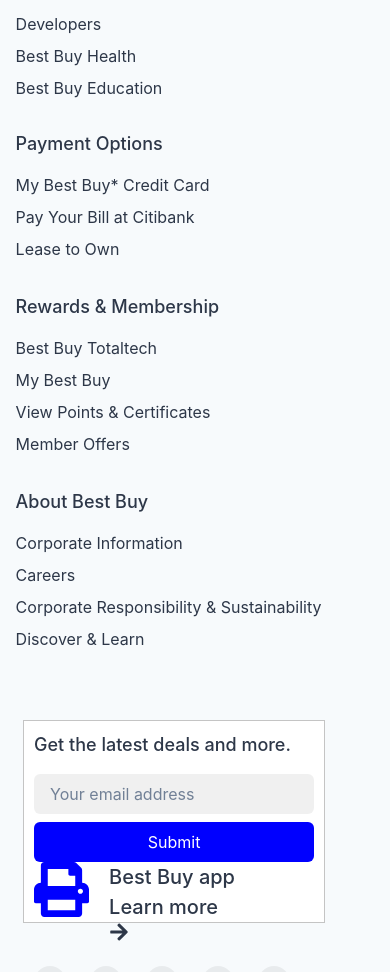
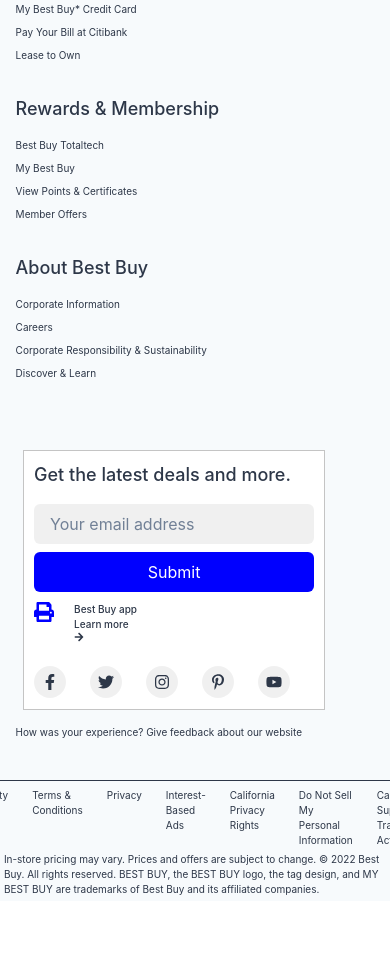
Before and after one commit to PreetS123/BestBuy, a React (Create React App) app in the folder app/: page / in a window 390 px wide. Shown: the part 6740-7712 px from the top of the page. After the commit the page ends 7641 px from the top, so only its background shows below. Built offline with nearby package versions, Linux system fonts and the light colour scheme.

Commit message:
footer-responsiveness-done

```diff
--- a/app/src/Components/Footer.jsx
+++ b/app/src/Components/Footer.jsx
@@ -60,8 +60,13 @@
       bg={useColorModeValue("gray.50", "gray.900")}
       color={useColorModeValue("gray.700", "gray.200")}
     >
-
-      <Container as={Stack} p='4%' maxW={"10xl"} py={10} borderTop={'1px solid'}>
+      <Container
+        as={Stack}
+        p="4%"
+        maxW={"10xl"}
+        py={10}
+        borderTop={"1px solid"}
+      >
         <SimpleGrid
           templateColumns={{ sm: "1fr 1fr", md: "4fr 2fr" }}
           spacing={8}
@@ -71,6 +76,7 @@
               marginBottom={"30px"}
               templateColumns={{ sm: "1fr 1fr", md: "1fr 1fr 1fr" }}
               spacing={8}
+              fontSize={{ base: 10, md: 14, lg: 16 }}
             >
               <Stack align={"flex-start"}>
                 <ListHeader>Order & Purchases</ListHeader>
@@ -105,6 +111,7 @@
               marginBottom={"30px"}
               templateColumns={{ sm: "1fr 1fr", md: "1fr 1fr 1fr" }}
               spacing={8}
+              fontSize={{ base: 10, md: 14, lg: 16 }}
             >
               <Stack align={"flex-start"}>
                 <ListHeader>Payment Options</ListHeader>
@@ -131,6 +138,7 @@
             </SimpleGrid>
           </Box>
           <Stack
+            h='fit-content'
             align={"flex-start"}
             p="2%"
             bg={useColorModeValue("white.500", "white.300")}
@@ -142,9 +150,10 @@
               justifyContent="space-around"
               bg={useColorModeValue("white", "white")}
               border="1px solid rgb(196,196,196)"
+              gap='10px'
             >
-              <Stack  direction={"column"}>
-                <ListHeader>Get the latest deals and more.</ListHeader>
+              <Stack direction={"column"}>
+                <ListHeader fontSize={{base:10,md:14,lg:16}}>Get the latest deals and more.</ListHeader>
                 <Box>
                   <Input
                     placeholder={"Your email address"}
@@ -169,29 +178,47 @@
               </Stack>
               <Stack spacing={6}>
                 <Flex>
-                  <Box fontSize={"55px"} marginRight="20px" color={"blue"}>
+                  <Box fontSize={{base:20,md:34,lg:46}} marginRight="20px" color={"blue"}>
                     {/* <Logo  /> */}
-                    <FaPrint />
+                    <FaPrint width={'16px'} />
                   </Box>
-                  <Text fontSize={"xl"} fontWeight="500">
+                  <Text fontSize={{base:10,md:14,lg:16}} fontWeight="500">
                     Best Buy app <br />
-                   <Link to='#'> Learn more <FaArrowRight/></Link>
+                    <Link to="#">
+                      {" "}
+                      Learn more <FaArrowRight />
+                    </Link>
                   </Text>
                 </Flex>
                 <Stack direction={"row"} spacing={6}>
-                  <SocialButton label={"Facebook"} href={"https://www.facebook.com/bestbuy"}>
+                  <SocialButton
+                    label={"Facebook"}
+                    href={"https://www.facebook.com/bestbuy"}
+                  >
                     <FaFacebookF />
                   </SocialButton>
-                  <SocialButton label={"Twitter"} href={"https://twitter.com/BestBuy"}>
+                  <SocialButton
+                    label={"Twitter"}
+                    href={"https://twitter.com/BestBuy"}
+                  >
                     <FaTwitter />
                   </SocialButton>
-                  <SocialButton label={"Instagram"} href={"https://www.instagram.com/bestbuy/"}>
+                  <SocialButton
+                    label={"Instagram"}
+                    href={"https://www.instagram.com/bestbuy/"}
+                  >
                     <FaInstagram />
                   </SocialButton>
-                  <SocialButton label={"Printerest"} href={"https://in.pinterest.com/bestbuy/"}>
+                  <SocialButton
+                    label={"Printerest"}
+                    href={"https://in.pinterest.com/bestbuy/"}
+                  >
                     <FaPinterestP />
                   </SocialButton>
-                  <SocialButton label={"YouTube"} href={"https://www.youtube.com/user/bestbuy"}>
+                  <SocialButton
+                    label={"YouTube"}
+                    href={"https://www.youtube.com/user/bestbuy"}
+                  >
                     <FaYoutube />
                   </SocialButton>
                 </Stack>
@@ -199,38 +226,45 @@
             </Flex>
           </Stack>
         </SimpleGrid>
-        <Text>
+        <Text fontSize={{base:10,md:14,lg:16}}>
           How was your experience?{" "}
           <Link to="#">Give feedback about our website</Link>
         </Text>
       </Container>
 
       <Box
-      borderTop={'1px solid'}
-      bg={useColorModeValue('gray.50', 'gray.900')}
-      color={useColorModeValue('gray.700', 'gray.200')}
-      p={'1%'}>
+        borderTop={"1px solid"}
+        bg={useColorModeValue("gray.50", "gray.900")}
+        color={useColorModeValue("gray.700", "gray.200")}
+        p={"1%"}
+      >
         <Container
           as={Stack}
-        maxW={'10xl'}
+          maxW={"10xl"}
           py={4}
-        p='1%'
-        direction={{ base: 'column', md: 'row' }}
+          p="1%"
+          direction={{ base: "column", md: "row" }}
           spacing={4}
-        justify={{ base: 'space-around', md: 'space-between' }}
-        align={{ base: 'center', md: 'center' }}>
-        <Stack direction={'row'} spacing={6}>
-          <Link href={'#'}>Accessibility</Link>
-          <Link href={'#'}>Terms & Conditions</Link>
-          <Link href={'#'}>Privacy</Link>
-          <Link href={'#'}>Interest-Based Ads</Link>
-          <Link href={'#'}>California Privacy Rights</Link>
-          <Link href={'#'}>Do Not Sell My Personal Information</Link>
-          <Link href={'#'}>California Supply Chain Transparancy Act </Link>
+          justify={{ base: "space-around", md: "space-between" }}
+          align={{ base: "center", md: "center" }}
+          fontSize={{ base: 10, md: 14, lg: 16 }}
+        >
+          <Stack direction={"row"} spacing={6}>
+            <Link href={"#"}>Accessibility</Link>
+            <Link href={"#"}>Terms & Conditions</Link>
+            <Link href={"#"}>Privacy</Link>
+            <Link href={"#"}>Interest-Based Ads</Link>
+            <Link href={"#"}>California Privacy Rights</Link>
+            <Link href={"#"}>Do Not Sell My Personal Information</Link>
+            <Link href={"#"}>California Supply Chain Transparancy Act </Link>
           </Stack>
-
         </Container>
-      <Text>In-store pricing may vary. Prices and offers are subject to change. © 2022 Best Buy. All rights reserved. BEST BUY, the BEST BUY logo, the tag design, and MY BEST BUY are trademarks of Best Buy and its affiliated companies.</Text>
+        <Text fontSize={{ base: 10, md: 14, lg: 16 }}>
+          In-store pricing may vary. Prices and offers are subject to change. ©
+          2022 Best Buy. All rights reserved. BEST BUY, the BEST BUY logo, the
+          tag design, and MY BEST BUY are trademarks of Best Buy and its
+          affiliated companies.
+        </Text>
       </Box>
     </Box>
   );
```
Lines whose indentation alone changed are shown as unchanged.
